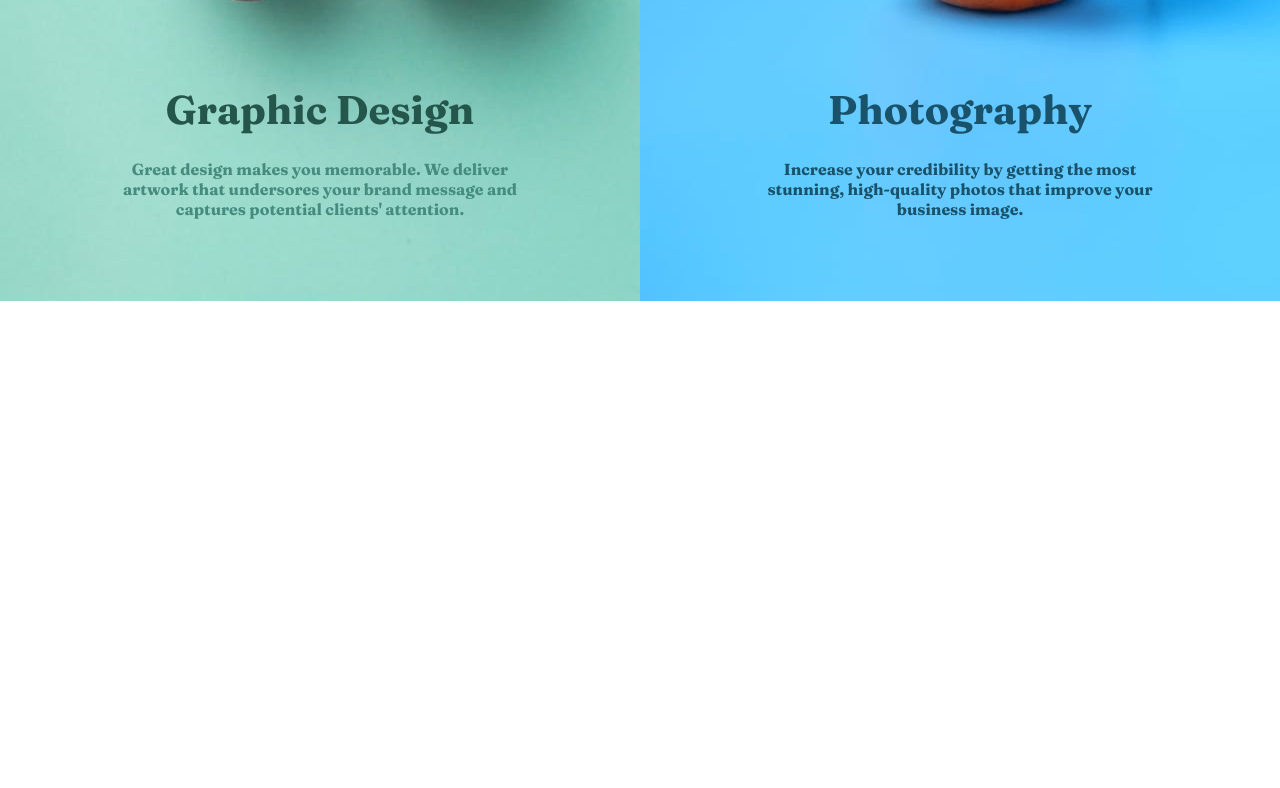
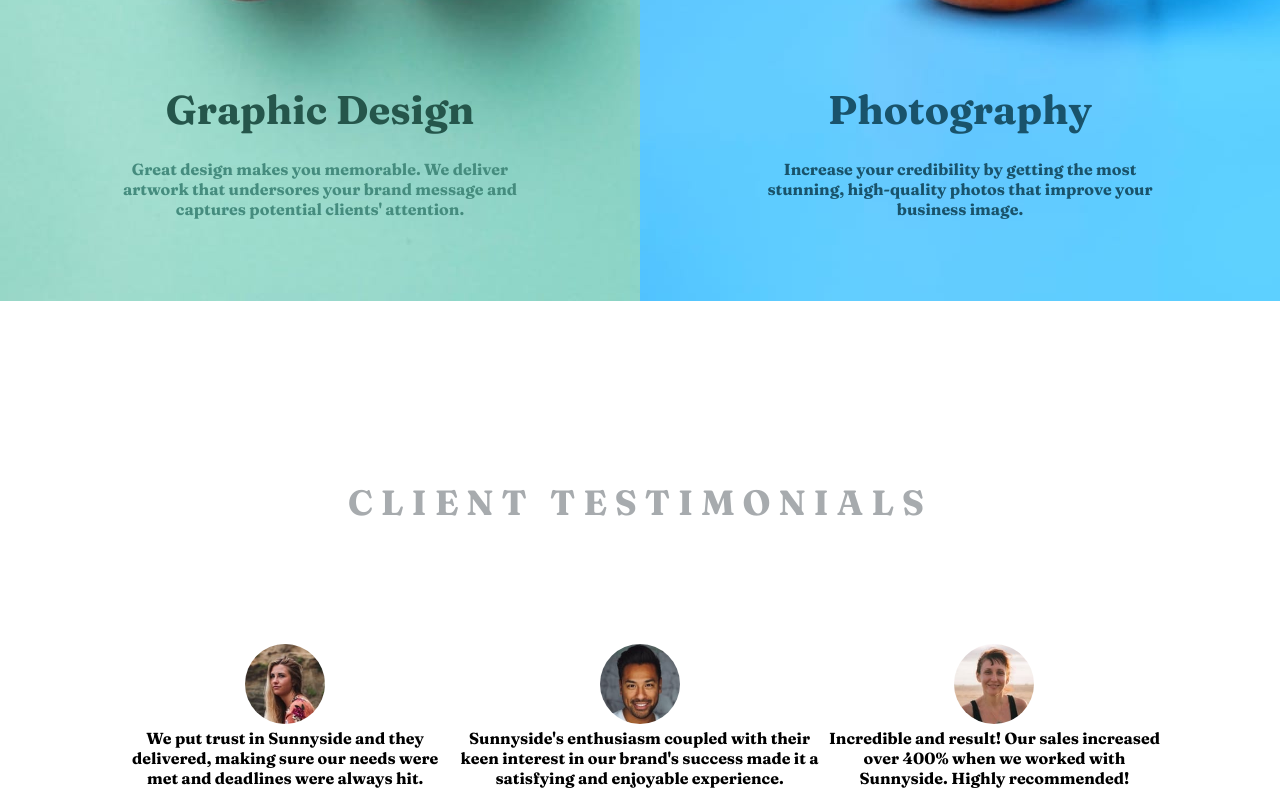
Before and after one commit to Palminator/sunnyside-agency-landing-page-main, a plain HTML site: page index.html in a window 1280 px wide. Shown: the part 2166-2954 px from the top of the page. Before the commit the page ends 2467 px from the top, so only its background shows below. Drawn offline with Linux system fonts and the light colour scheme.

Commit message:
add client avatar and content not name

```diff
--- a/index.html
+++ b/index.html
@@ -100,7 +100,33 @@
           </div>
         </div>
       </section>
-      <section class="client-section"></section>
+      <section class="client-section">
+        <h2 class="client-section-title">client testimonials</h2>
+        <div class="client-section-content">
+          <div class="client-section-hero">
+            <img src="./images/image-emily.jpg" alt="emily avatar" />
+            <p>
+              We put trust in Sunnyside and they delivered, making sure our
+              needs were met and deadlines were always hit.
+            </p>
+
+          </div>
+          <div class="client-section-hero">
+            <img src="./images/image-thomas.jpg" alt="thomas avatar" />
+            <p>
+              Sunnyside's enthusiasm coupled with their keen interest in our
+              brand's success made it a satisfying and enjoyable experience.
+            </p>
+          </div>
+          <div class="client-section-hero">
+            <img src="./images/image-jennie.jpg" alt="jennie avatar" />
+            <p>
+              Incredible and result! Our sales increased over 400% when we
+              worked with Sunnyside. Highly recommended!
+            </p>
+          </div>
+        </div>
+      </section>
       <section class="picture-section"></section>
     </main>
     <footer></footer>
--- a/style/main.css
+++ b/style/main.css
@@ -139,16 +139,42 @@
   }
 }
 
-.third-collection-content{
+.third-collection-content {
   display: flex;
   flex-direction: column;
   align-items: center;
   padding: 60% 120px 0 120px;
   text-align: center;
-  & h3{
+  & h3 {
     font-size: 40px;
     margin-bottom: 25px;
   }
-  & p{
+  & p {
   }
 }
+
+.client-section-title{
+  text-align: center;
+  text-transform: uppercase;
+  color: var(--Grayish-blue);
+  letter-spacing: 8px;
+  font-size: 35px;
+  margin-bottom: 120px;
+  margin-top: 180px;
+}
+
+.client-section-content {
+  display: flex;
+  justify-content: space-between;
+  align-content: center;
+  text-align: center;
+  padding: 0 120px;
+}
+
+.client-section-hero {
+
+  & img {
+    border-radius: 50%;
+    height: 80px;
+  }
+}
```
